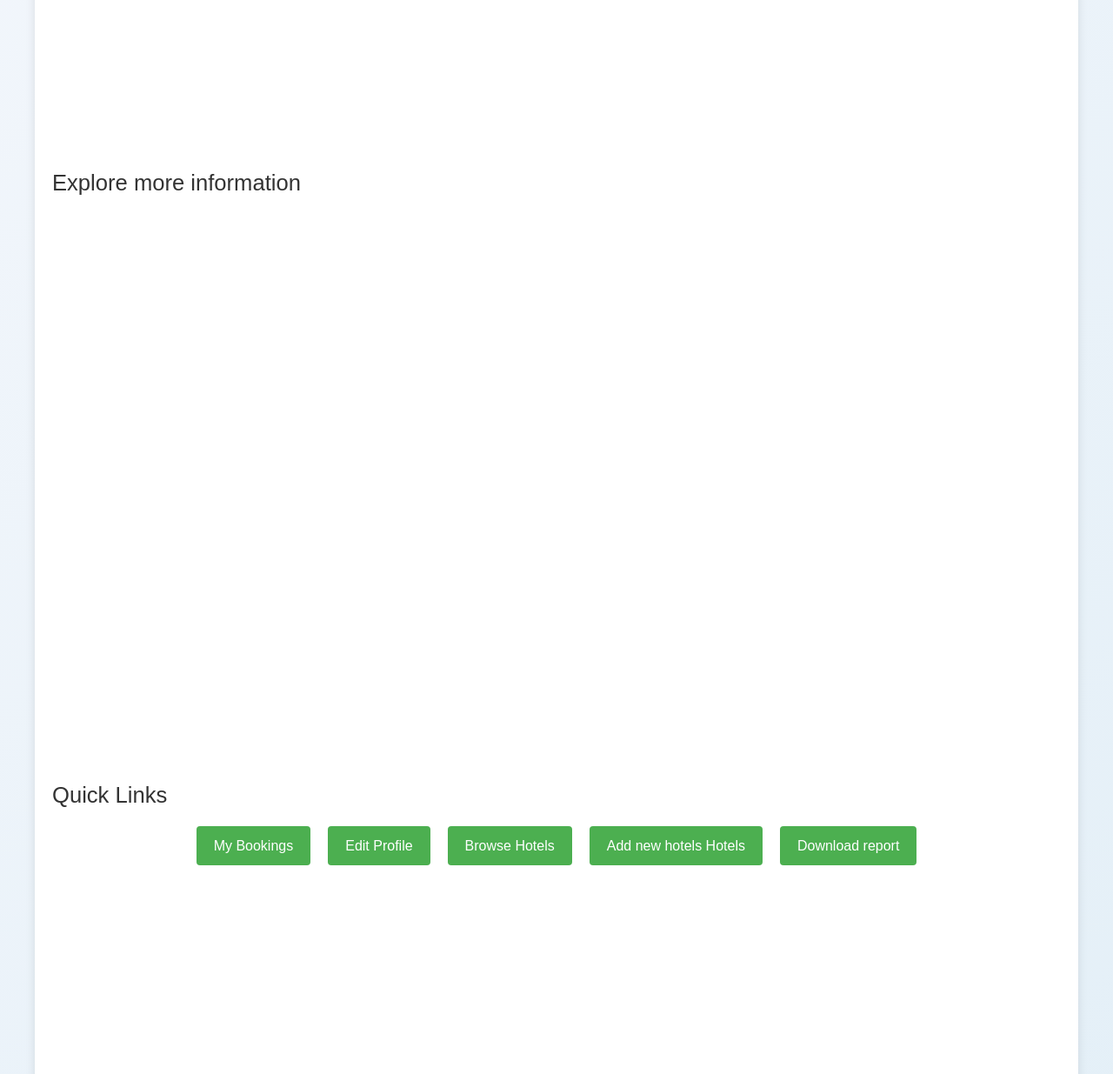
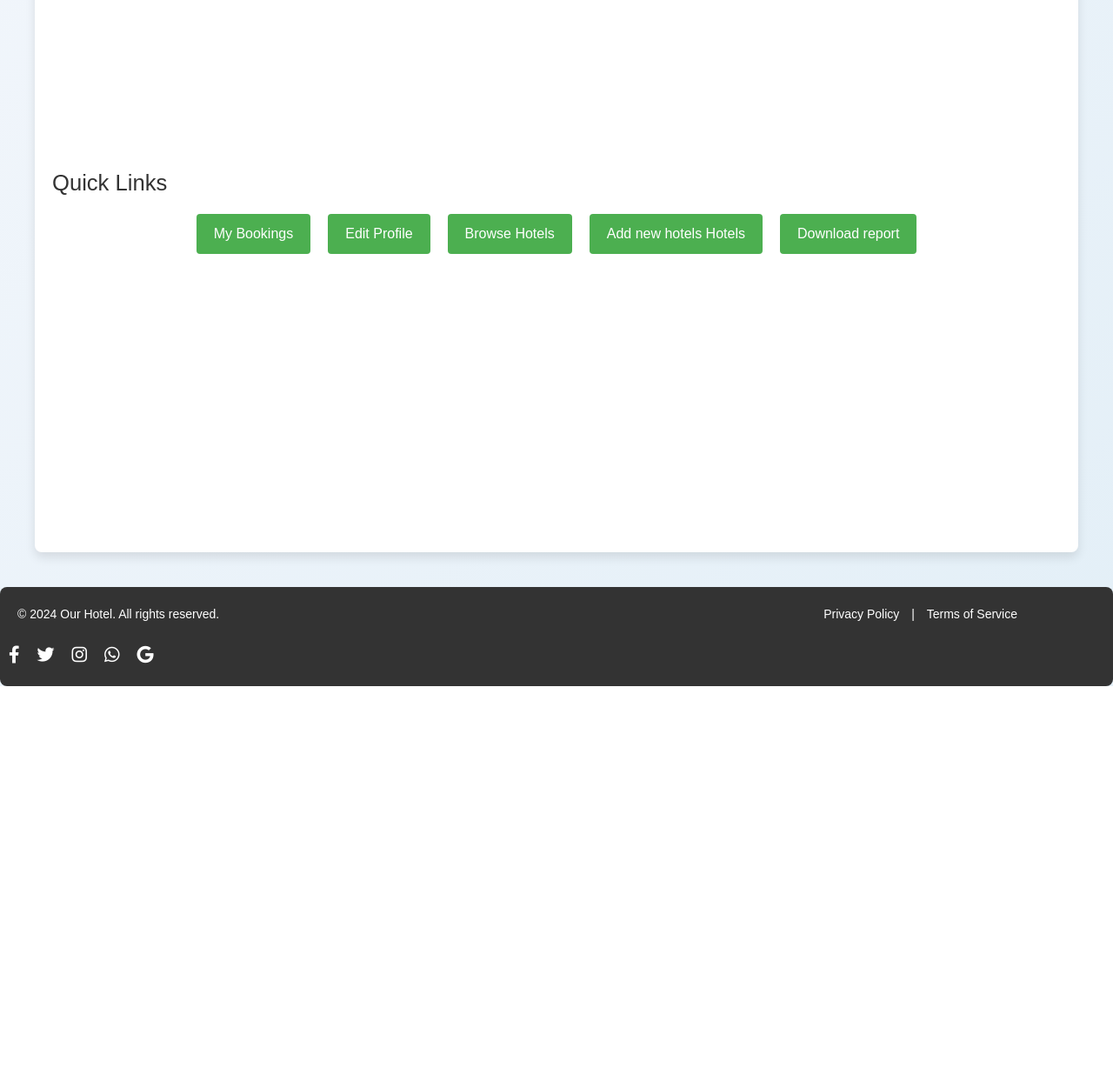
Before and after one commit to wasi256/SWE2204-GROUP9, a PHP site: page /dashboard.php in a window 1280 px wide. Shown: the part 551-1786 px from the top of the page at 87% size. After the commit the page ends 1340 px from the top, so only its background shows below. Run offline with PHP 8.4, Linux system fonts and the light colour scheme; a user stored in the database is signed in; data comes from the database, SQL or seed files in the repository.

Commit message:
Update dashboard.php

```diff
--- a/dashboard.php
+++ b/dashboard.php
@@ -74,17 +74,7 @@ $stmt->close();
             <a href="image-link.php" class="image-link">View Image</a> <!-- Link for Image -->
         </section>
 
-        <section>
-           <h2>Explore more information</h2>
-            <iframe
-            src="https://www.googleadservices.com/pagead/aclk?sa=L&ai=DChcSEwjJv_iLzs-JAxWyg4MHHbyhI9wYABADGgJlZg&ae=2&aspm=1&co=1&ase=2&gclid=Cj0KCQiArby5BhCDARIsAIJvjISqRtDDZM5-j6dWbWNxRXmAPDVZAL7Ob60bL1foT3swM8FZ34lroKwaAlcrEALw_wcB&ohost=www.google.com&cid=CAESVuD2WMdf3qjoQ2O7DweV6YH_kzzbY2BxzOEm1wy3-UtEeDjomqOXxY40c6EIYr2ZEu0Eg6Z5ifilUUuwQ_kzkT0lOI-Ysjh6MZsuTkEnlSZq0Bbl42lH&sig=AOD64_3ZZlrweg5b1n4UCKX7ktAHyC_9Eg&q&nis=4&adurl&ved=2ahUKEwj44POLzs-JAxXv7AIHHSpNL_0Q0Qx6BAgMEAM" title="Web View"
-            width="100%"
-            height="600"
-            frameborder="0"
-            allowfullscreen
-            title="Embedded information">
-        </iframe>
-        </section>
+
 
         <!-- Quick Links Section -->
         <section>
```
